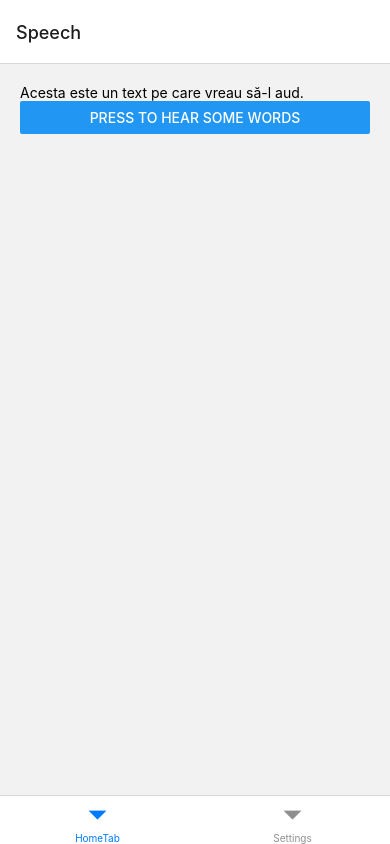
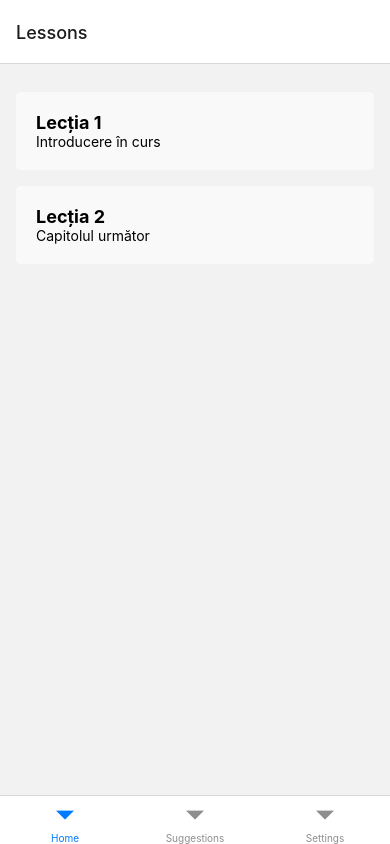
Before and after one commit to mihai-dulgheru/Assistext, a React Native app: screen /Lessons in a window 390 px wide. Built offline with nearby package versions, Linux system fonts and the light colour scheme.

Commit message:
Refactor HomeScreen and SettingsScreen components

```diff
--- a/components/DetailsScreen.js
+++ /dev/null
@@ -1,24 +0,0 @@
-import React from 'react'
-import {Button, StyleSheet, Text, View} from 'react-native'
-
-const DetailsScreen = ({navigation}) => {
-  return (
-    <View style={styles.container}>
-      <Text style={styles.text}>Aceasta este pagina de detalii.</Text>
-      <Button title="Înapoi la Start" onPress={() => navigation.goBack()} />
-    </View>
-  )
-}
-
-const styles = StyleSheet.create({
-  container: {
-    flex: 1,
-    alignItems: 'center',
-    justifyContent: 'center',
-  },
-  text: {
-    marginBottom: 20,
-  },
-})
-
-export default DetailsScreen
--- a/components/HomeScreen.js
+++ b/components/HomeScreen.js
@@ -1,13 +1,37 @@
 import React from 'react'
-import {Button, StyleSheet, Text, View} from 'react-native'
+import {FlatList, StyleSheet, Text, TouchableOpacity, View} from 'react-native'
+
+const lessons = [
+  {
+    id: '1',
+    title: 'Lecția 1',
+    subtitle: 'Introducere în curs',
+    content: 'Acesta este conținutul lecției 1.',
+  },
+  {
+    id: '2',
+    title: 'Lecția 2',
+    subtitle: 'Capitolul următor',
+    content: 'Acesta este conținutul lecției 2.',
+  },
+]
 
 const HomeScreen = ({navigation}) => {
+  const renderItem = ({item}) => (
+    <TouchableOpacity
+      style={styles.lessonCard}
+      onPress={() => navigation.navigate('LessonDetails', {lesson: item})}>
+      <Text style={styles.lessonTitle}>{item.title}</Text>
+      <Text>{item.subtitle}</Text>
+    </TouchableOpacity>
+  )
+
   return (
     <View style={styles.container}>
-      <Text style={styles.text}>Bine ai venit la pagina de start!</Text>
-      <Button
-        title="Mergi la Detalii"
-        onPress={() => navigation.navigate('Details')}
+      <FlatList
+        data={lessons}
+        renderItem={renderItem}
+        keyExtractor={item => item.id}
       />
     </View>
   )
@@ -16,8 +40,19 @@ const HomeScreen = ({navigation}) => {
 const styles = StyleSheet.create({
   container: {
     flex: 1,
-    alignItems: 'center',
-    justifyContent: 'center',
+    marginTop: 20,
+  },
+  lessonCard: {
+    backgroundColor: '#f9f9f9',
+    padding: 20,
+    marginVertical: 8,
+    marginHorizontal: 16,
+    borderRadius: 5,
+    elevation: 3,
+  },
+  lessonTitle: {
+    fontSize: 18,
+    fontWeight: 'bold',
   },
   text: {
     marginBottom: 20,
--- /dev/null
+++ b/components/LessonDetailsScreen.js
@@ -0,0 +1,44 @@
+import * as Speech from 'expo-speech'
+import React from 'react'
+import {Button, ScrollView, StyleSheet, Text} from 'react-native'
+import {useSpeechContext} from './SpeechContext'
+
+const LessonDetailsScreen = ({route}) => {
+  const {lesson} = route.params
+  const {speechOptions} = useSpeechContext()
+
+  const readContent = () => {
+    const fullText = `${lesson.title}. ${lesson.subtitle}. ${lesson.content}`
+    Speech.speak(fullText, speechOptions)
+  }
+
+  return (
+    <ScrollView style={styles.container}>
+      <Text style={styles.title}>{lesson.title}</Text>
+      <Text style={styles.subtitle}>{lesson.subtitle}</Text>
+      <Text style={styles.content}>{lesson.content}</Text>
+      <Button title="Citește lecția" onPress={readContent} />
+    </ScrollView>
+  )
+}
+
+const styles = StyleSheet.create({
+  container: {
+    padding: 20,
+  },
+  title: {
+    fontSize: 22,
+    fontWeight: 'bold',
+    marginBottom: 10,
+  },
+  subtitle: {
+    fontSize: 18,
+    marginBottom: 10,
+  },
+  content: {
+    fontSize: 16,
+    marginBottom: 20,
+  },
+})
+
+export default LessonDetailsScreen
--- a/components/SettingsScreen.js
+++ b/components/SettingsScreen.js
@@ -19,14 +19,12 @@ export default function SettingsScreen() {
         onValueChange={itemValue => updateSpeechOption('language', itemValue)}>
         <Picker.Item label="Română (România)" value="ro-RO" />
         <Picker.Item label="Engleză (SUA)" value="en-US" />
-        <Picker.Item label="Franțeză (Franța)" value="fr-FR" />
       </Picker>
 
       <Text>Înălțimea tonului de voce (Pitch):</Text>
       <TextInput
         style={styles.input}
         keyboardType="numeric"
-        // if parseFloat(value) is not a number, it will return 0
         onChangeText={value =>
           updateSpeechOption('pitch', parseFloat(value) || 0)
         }
--- a/components/SpeechScreen.js
+++ /dev/null
@@ -1,26 +0,0 @@
-import * as Speech from 'expo-speech'
-import React from 'react'
-import {Button, StyleSheet, Text, View} from 'react-native'
-import {useSpeechContext} from './SpeechContext'
-
-export default function SpeechScreen() {
-  const {speechOptions} = useSpeechContext()
-  const text = 'Acesta este un text pe care vreau să-l aud.'
-
-  const speak = () => {
-    Speech.speak(text, speechOptions)
-  }
-
-  return (
-    <View style={styles.container}>
-      <Text>{text}</Text>
-      <Button title="Press to hear some words" onPress={speak} />
-    </View>
-  )
-}
-
-const styles = StyleSheet.create({
-  container: {
-    padding: 20,
-  },
-})
--- a/components/StackNavigator.js
+++ b/components/StackNavigator.js
@@ -1,19 +1,15 @@
 import {createNativeStackNavigator} from '@react-navigation/native-stack'
 import React from 'react'
-import DetailsScreen from './DetailsScreen'
 import HomeScreen from './HomeScreen'
-import SpeechScreen from './SpeechScreen'
-import SuggestionsScreen from './SuggestionsScreen'
+import LessonDetailsScreen from './LessonDetailsScreen'
 
 const Stack = createNativeStackNavigator()
 
 function StackNavigator() {
   return (
     <Stack.Navigator>
-      {/* <Stack.Screen name="Home" component={HomeScreen} /> */}
-      {/* <Stack.Screen name="Details" component={DetailsScreen} /> */}
-      <Stack.Screen name="Speech" component={SpeechScreen} />
-      <Stack.Screen name="Suggestions" component={SuggestionsScreen} />
+      <Stack.Screen name="Lessons" component={HomeScreen} />
+      <Stack.Screen name="LessonDetails" component={LessonDetailsScreen} />
     </Stack.Navigator>
   )
 }
--- a/components/TabNavigator.js
+++ b/components/TabNavigator.js
@@ -2,6 +2,7 @@ import {createBottomTabNavigator} from '@react-navigation/bottom-tabs'
 import React from 'react'
 import SettingsScreen from './SettingsScreen'
 import StackNavigator from './StackNavigator'
+import SuggestionsScreen from './SuggestionsScreen'
 
 const Tab = createBottomTabNavigator()
 
@@ -9,10 +10,11 @@ function TabNavigator() {
   return (
     <Tab.Navigator>
       <Tab.Screen
-        name="HomeTab"
+        name="Home"
         component={StackNavigator}
         options={{headerShown: false}}
       />
+      <Tab.Screen name="Suggestions" component={SuggestionsScreen} />
       <Tab.Screen name="Settings" component={SettingsScreen} />
     </Tab.Navigator>
   )
```
